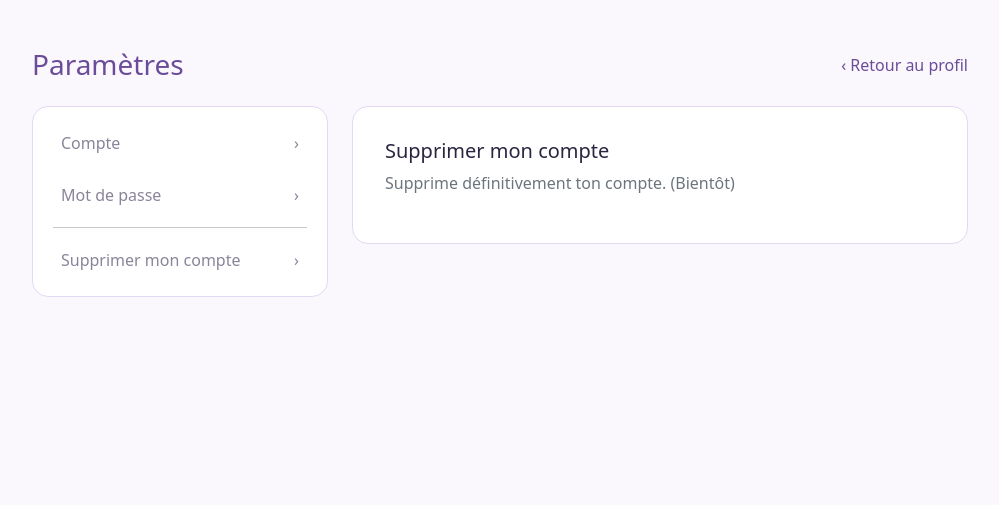
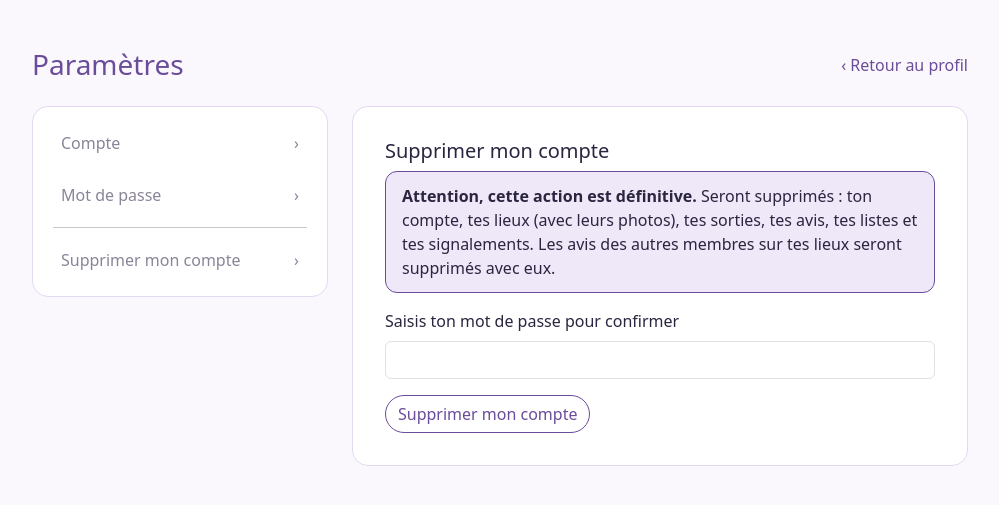
Before and after one commit to emnaamanai/wanderly, a Flask app: template templates/parametres.html in a window 1280 px wide. Shown: the part 57-562 px from the top of the page, without its empty margins (140-1139 px from the left). Run offline with Flask 3, Linux system fonts and the light colour scheme; the template is opened without the code that fills it, so the values that code supplies are empty.

Commit message:
Parametres : supprimer mon compte

```diff
--- a/app.py
+++ b/app.py
@@ -431,6 +431,33 @@ def modifier_mot_de_passe():
         flash("Ton mot de passe a été modifié.")
 
     return redirect(url_for("parametres", section="mot-de-passe"))
+
+@app.route("/parametres/supprimer-compte", methods=["POST"])
+@login_required
+def supprimer_compte():
+    mot_de_passe = request.form["mot_de_passe"]
+    if not check_password_hash(g.utilisateur["mot_de_passe_hash"], mot_de_passe):
+        flash("Mot de passe incorrect : ton compte n'a pas été supprimé.")
+        return redirect(url_for("parametres", section="supprimer"))
+
+    base = db.get_db()
+    moi = g.utilisateur["id"]
+
+    # 1. Supprimer mes lieux (avec leurs photos), un par un
+    mes_lieux = base.execute(
+        "SELECT id FROM lieu WHERE auteur_id = ?", (moi,)
+    ).fetchall()
+    for lieu in mes_lieux:
+        effacer_lieu(base, lieu["id"])
+
+    # 2. Supprimer le compte : mes avis, mes listes, mes sorties et mes
+    #    signalements partent avec lui (ON DELETE CASCADE)
+    base.execute("DELETE FROM utilisateur WHERE id = ?", (moi,))
+    base.commit()
+
+    session.clear()
+    flash("Ton compte a été supprimé. À bientôt sur Wanderly !")
+    return redirect(url_for("accueil"))
 
 
 # ---------- Lieux ----------
--- a/templates/parametres.html
+++ b/templates/parametres.html
@@ -67,7 +67,21 @@
           </form>
         {% else %}
           <h2 class="h5">Supprimer mon compte</h2>
-          <p class="text-secondary">Supprime définitivement ton compte. (Bientôt)</p>
+          <div class="alert-wander mb-3">
+            <strong>Attention, cette action est définitive.</strong>
+            Seront supprimés : ton compte, tes lieux (avec leurs photos), tes sorties, tes avis,
+            tes listes et tes signalements. Les avis des autres membres sur tes lieux seront
+            supprimés avec eux.
+          </div>
+          <form method="post" action="{{ url_for('supprimer_compte') }}"
+                onsubmit="return confirm('Supprimer définitivement ton compte et tout ce que tu as créé ?');">
+            <div class="mb-3">
+              <label for="mot_de_passe" class="form-label">Saisis ton mot de passe pour confirmer</label>
+              <input type="password" class="form-control" id="mot_de_passe"
+                     name="mot_de_passe" autocomplete="current-password" required>
+            </div>
+            <button type="submit" class="btn btn-outline-wander">Supprimer mon compte</button>
+          </form>
         {% endif %}
       </div>
     </div>
```
